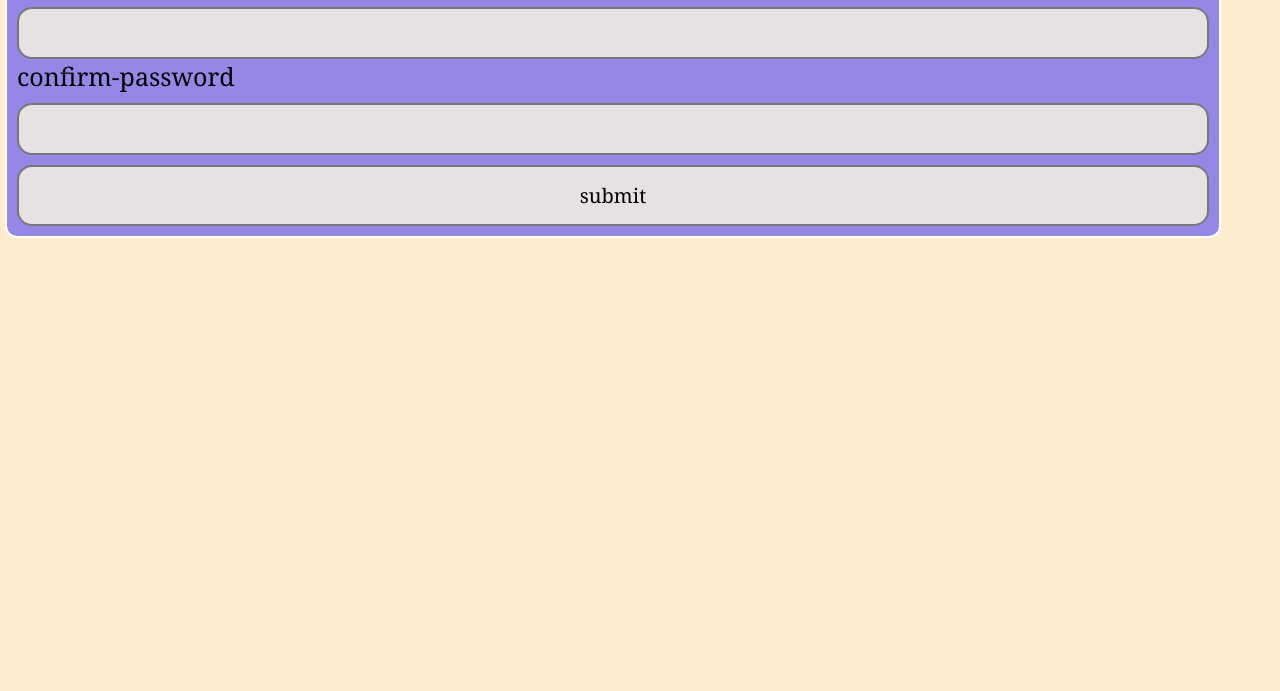
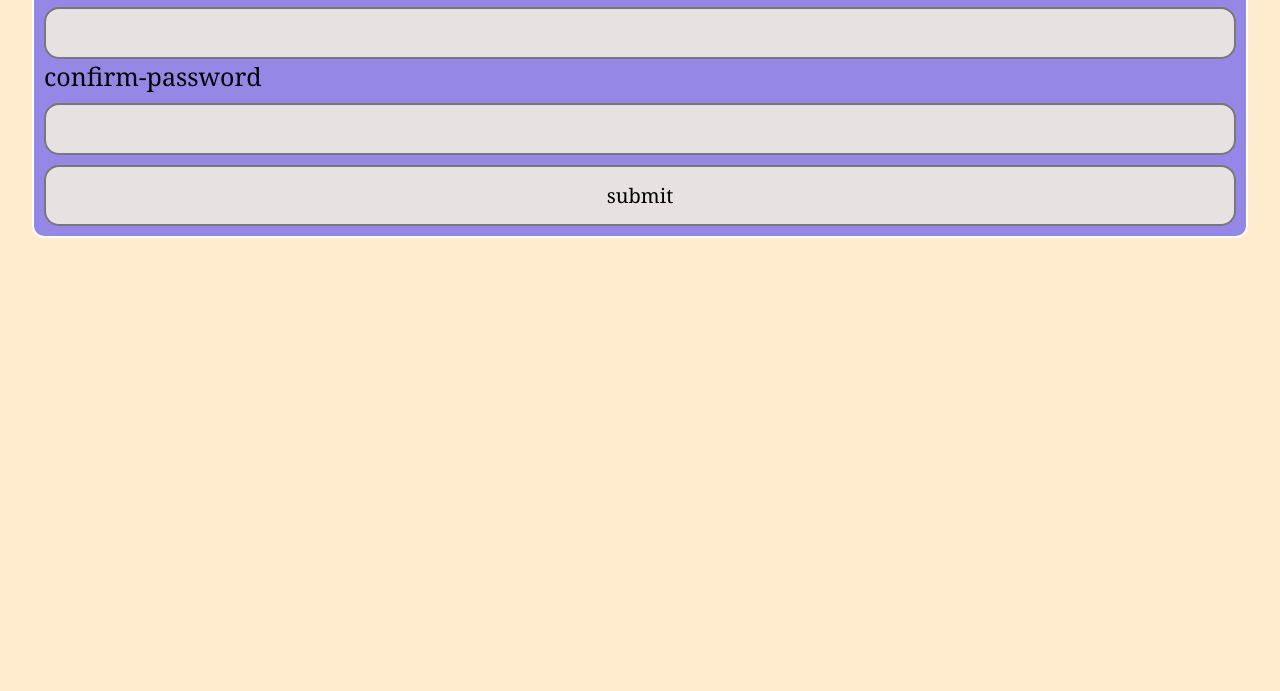
Before and after one commit to Olanrewajumutiat52230/password, a plain HTML site: page index.html in a window 1280 px wide. Shown: the part 109-800 px from the top of the page. Drawn offline with Linux system fonts and the light colour scheme.

Commit message:
Update style.css

```diff
--- a/style.css
+++ b/style.css
@@ -43,7 +43,7 @@ label{
 }
 .form{
     width: 95%;
-    margin:5px;
+    margin:auto;
     padding: 10px;
     background-color:rgb(149, 135, 230);
     box-shadow: 0, 0, 5px, 1px;
```
